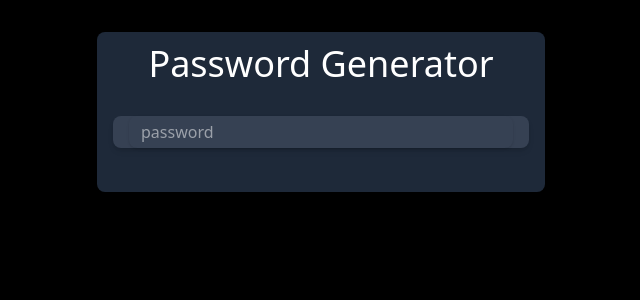
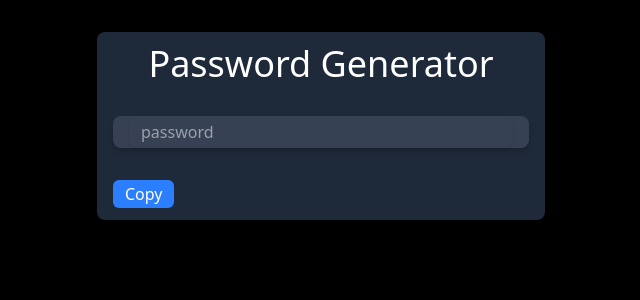
Before and after one commit to ayoncoding404/Password-Generator, a React (Vite) app: page / in a window 1280 px wide. Shown: the top 300 px of the page, without its empty margins (319-959 px from the left). Built offline with nearby package versions, Linux system fonts and the light colour scheme.

Commit message:
add button

```diff
--- a/src/App.jsx
+++ b/src/App.jsx
@@ -36,7 +36,9 @@ function App() {
             readOnly
           />
         </div>
+
       </div>
+      <button className="outline-none bg-blue-500 text-white px-3 py-0.5 shrink-0 rounded-md text-center"> Copy</button>
     </div>
   );
 }
```
